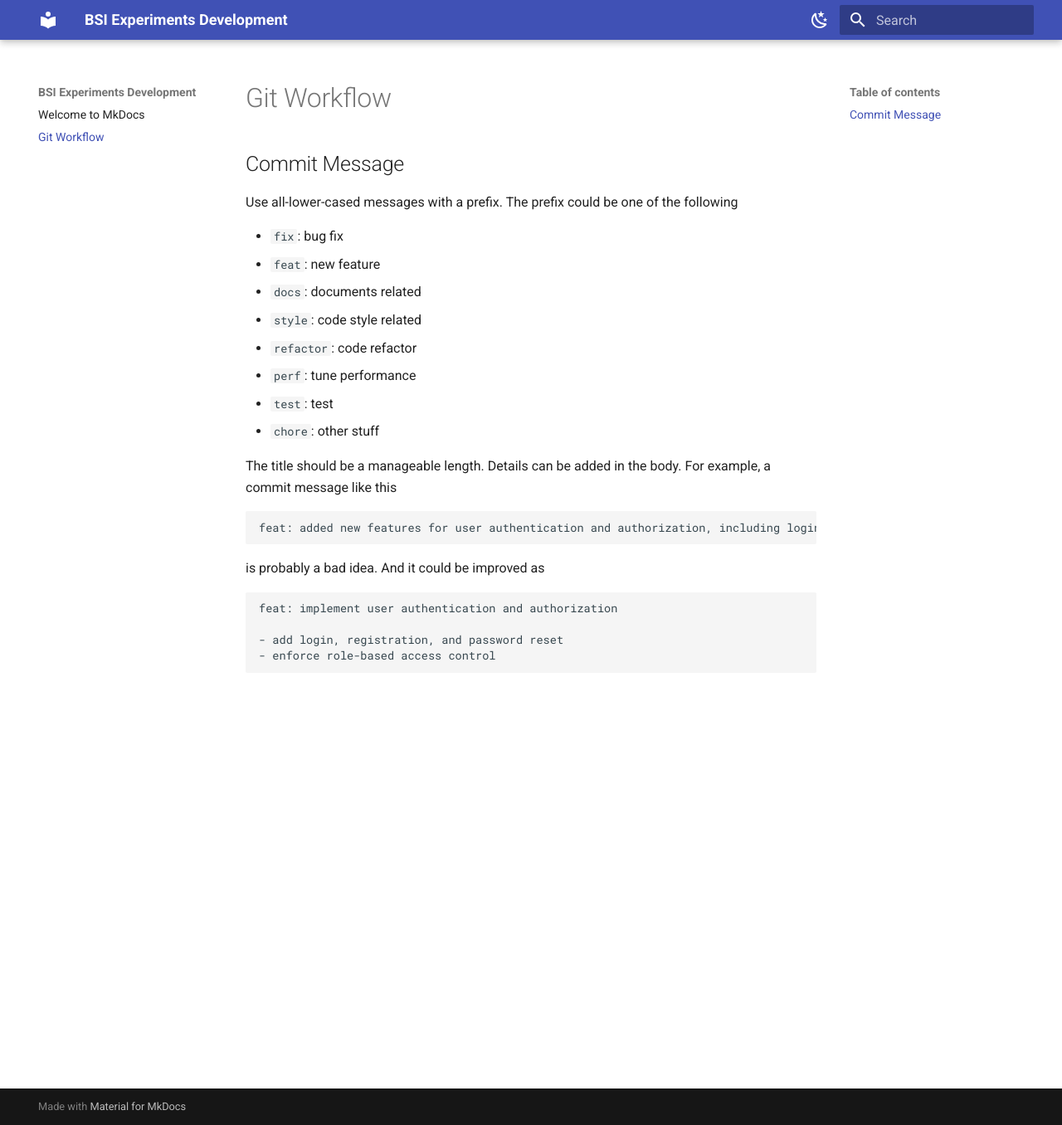
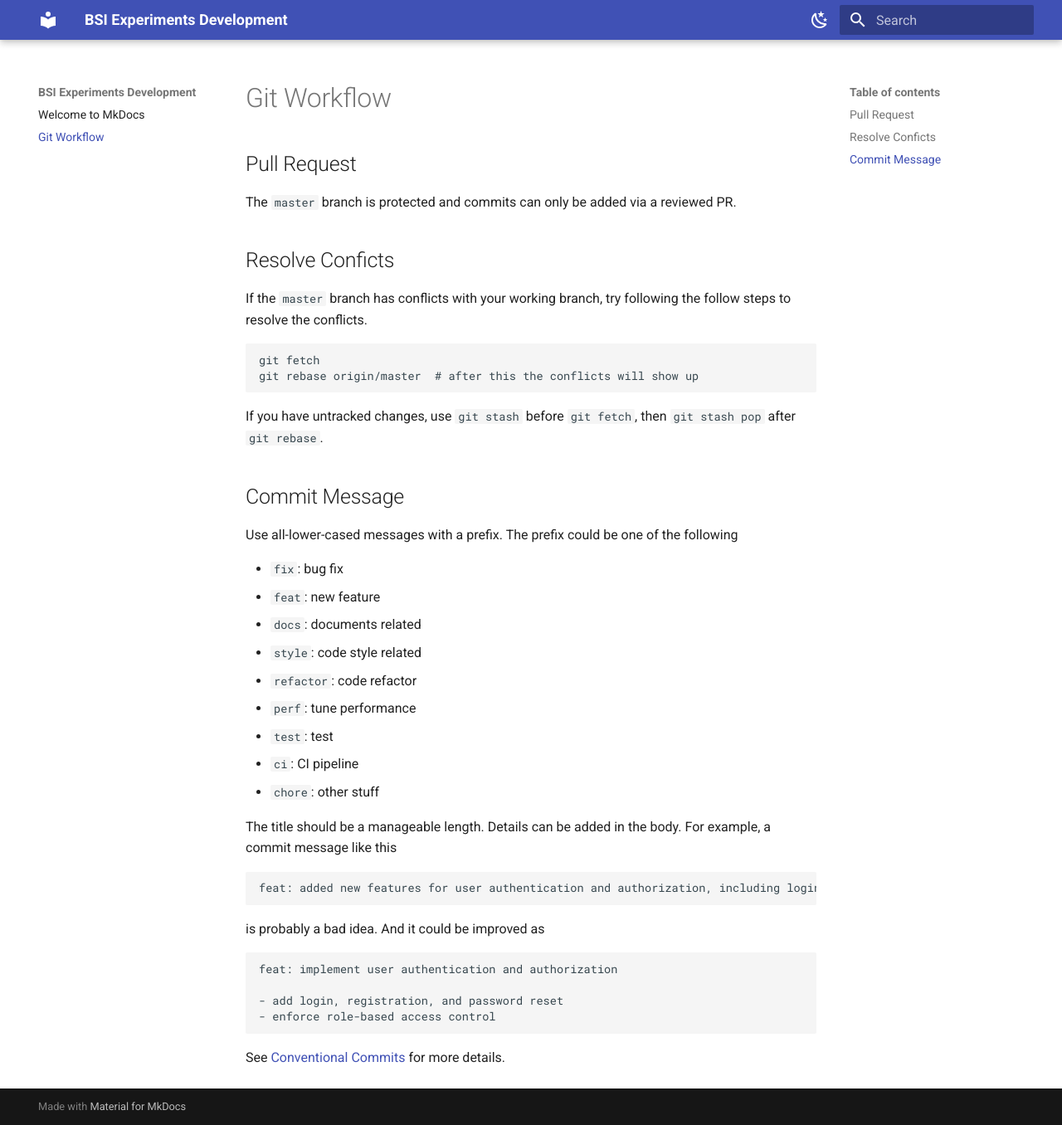
Before and after one commit to jerry871002/bsi-pt, an MkDocs documentation site: the page built from docs/git_workflow.md, in a window 1280 px wide and 1356 px high. Shown: the whole window at 83% size. Built offline with MkDocs 1.6.1 and Material for MkDocs 9.7.7, drawn with Linux system fonts in a browser that asks for light colours.

Commit message:
docs: add useful git commands in the workflow doc

````diff
--- a/docs/git_workflow.md
+++ b/docs/git_workflow.md
@@ -1,4 +1,19 @@
 # Git Workflow
+
+## Pull Request
+
+The `master` branch is protected and commits can only be added via a reviewed PR.
+
+## Resolve Conficts
+
+If the `master` branch has conflicts with your working branch, try following the follow steps to resolve the conflicts.
+
+```bash
+git fetch
+git rebase origin/master  # after this the conflicts will show up
+```
+
+If you have untracked changes, use `git stash` before `git fetch`, then `git stash pop` after `git rebase`.
 
 ## Commit Message
 
@@ -11,6 +26,7 @@ Use all-lower-cased messages with a prefix. The prefix could be one of the follo
 - `refactor`: code refactor
 - `perf`: tune performance
 - `test`: test
+- `ci`: CI pipeline
 - `chore`: other stuff
 
 The title should be a manageable length. Details can be added in the body. For example, a commit message like this
@@ -27,3 +43,5 @@ feat: implement user authentication and authorization
 - add login, registration, and password reset
 - enforce role-based access control
 ```
+
+See [Conventional Commits](https://www.conventionalcommits.org/en/v1.0.0/) for more details.
````
